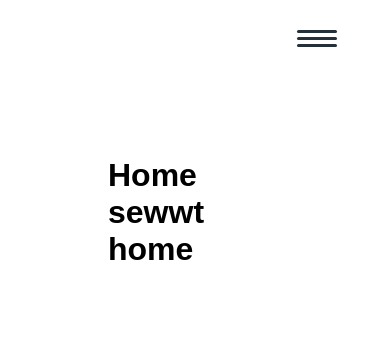
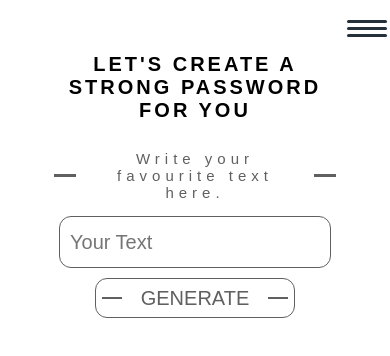
Before and after one commit to me-js-bro/Strong-Password, a React (Vite) app: page / in a window 390 px wide. Shown: the top 356 px of the page. Built offline with nearby package versions, Linux system fonts and the light colour scheme.

Commit message:
Designed the home page

```diff
--- /dev/null
+++ b/src/Components/Home/Home.css
@@ -0,0 +1,174 @@
+.home {
+    display: flex;
+    flex-direction: column;
+    justify-content: center;
+    align-items: center;
+}
+
+.header {
+    font-size: 30px;
+    font-weight: 700;
+    margin-top: 50px;
+    letter-spacing: 3px;
+    text-transform: uppercase;
+}
+
+h3 {
+    font-size: 20px;
+    font-weight: 300;
+    letter-spacing: 5px;
+    color: rgb(96, 96, 96);
+}
+
+.extra {
+    display: flex;
+    justify-content: space-around;
+    align-items: center;
+}
+
+.line {
+    height: 3px;
+    width: 100px;
+    background-color: rgb(96, 96, 96);
+    margin: 0 40px;
+}
+
+.prompt {
+    width: 400px;
+    height: 50px;
+    border-radius: 12px;
+    border: 1px solid rgba(96, 96, 96, 0.242);
+    outline: none;
+    padding: 5px 10px;
+    font-size: 20px;
+    color: rgb(96, 96, 96);
+    transition: 0.3s ease;
+}
+
+.prompt:focus {
+    border: 1px solid #0000001d;
+    box-shadow: 4px 4px 0px rgb(96, 96, 96);
+}
+
+.submit {
+    width: 250px;
+    height: 50px;
+    border-radius: 12px;
+    border: 1px solid rgba(96, 96, 96, 0.242);
+    background: transparent;
+    margin-top: 10px;
+    cursor: pointer;
+    font-size: 20px;
+    text-transform: uppercase;
+    color: rgb(96, 96, 96);
+    transition: 0.3s ease;
+    display: flex;
+    justify-content: space-between;
+    align-items: center;
+}
+
+.btn-line {
+    height: 2px;
+    width: 20px;
+    background-color: rgb(96, 96, 96);
+    transition: 0.3s ease ;
+}
+
+.submit:hover {
+    width: 300px;
+    border: 1px solid #00000000;
+}
+
+.submit:hover .line1 {
+    transform: translateY(-20px);
+    width: 300px;
+}
+
+.submit:hover .line2 {
+    transform: translateY(20px);
+    width: 300px;
+}
+
+@media only screen and (max-width: 600px) {
+
+    .home {
+        margin: 0 auto;
+    }
+
+    .header {
+        font-size: 20px;
+        margin-top: -50px;
+        text-align: center;
+        font-weight: 600;
+    }
+
+    h3 {
+        font-size: 15px;
+        font-weight: 300;
+        letter-spacing: 5px;
+        text-align: center;
+    }
+
+    .extra {
+        display: flex;
+        justify-content: space-around;
+        align-items: center;
+    }
+
+    .line {
+        height: 3px;
+        width: 50px;
+        background-color: rgb(96, 96, 96);
+        margin: 0 40px;
+    }
+
+    .prompt {
+        width: 250px;
+        height: 40px;
+        border-radius: 12px;
+        border: 1px solid rgb(96, 96, 96);
+        outline: none;
+        padding: 5px 10px;
+        font-size: 20px;
+        color: rgb(96, 96, 96);
+    }
+
+    .submit {
+        width: 200px;
+        height: 40px;
+        border-radius: 12px;
+        border: 1px solid rgb(96, 96, 96);
+        background: transparent;
+        margin-top: 10px;
+        cursor: pointer;
+        font-size: 20px;
+        text-transform: uppercase;
+        color: rgb(96, 96, 96);
+        transition: 0.3s ease;
+        display: flex;
+        justify-content: space-between;
+        align-items: center;
+    }
+
+    .btn-line {
+        height: 2px;
+        width: 20px;
+        background-color: rgb(96, 96, 96);
+        transition: 0.3s ease ;
+    }
+
+    .submit:hover {
+        width: 250px;
+        border: 1px solid #00000000;
+    }
+
+    .submit:hover .line1 {
+        transform: translateY(-20px);
+        width: 250px;
+    }
+
+    .submit:hover .line2 {
+        transform: translateY(20px);
+        width: 250px;
+    }
+}
--- a/src/Components/Home/Home.jsx
+++ b/src/Components/Home/Home.jsx
@@ -1,9 +1,26 @@
 import React from 'react';
+import './Home.css'
 
 const Home = () => {
     return (
-        <div>
-            <h1>Home sewwt home</h1>
+        <div className='home'>
+            <h1 className='header'>Let's create a strong password for you</h1>
+
+            <div className='extra'>
+                <div className='line'></div>
+                <h3>Write your favourite text here.</h3>
+                <div className='line'></div>
+            </div>
+
+            <input className="prompt" type="text" placeholder='Your Text'/>
+
+            <button className='submit'>
+                <div className='btn-line line1'>
+                </div>
+                generate
+                <div className='btn-line line2'>
+                </div>
+            </button>
         </div>
     );
 };
--- a/src/index.css
+++ b/src/index.css
@@ -6,3 +6,9 @@ body {
     min-height: 100vh;
     padding: 20px 100px;
 }
+
+@media only screen and (max-width: 600px) {
+    body {
+        padding: 10px 50px;
+    }
+}
```
